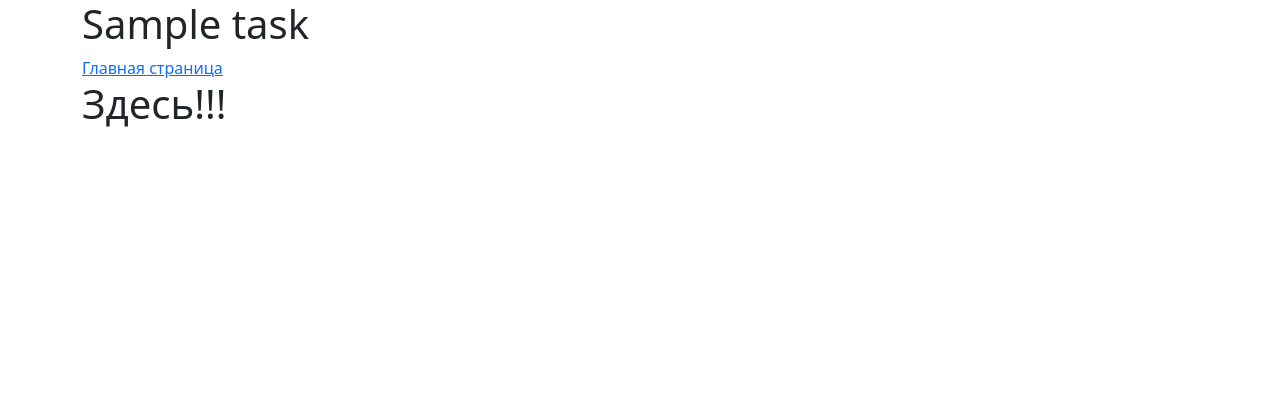
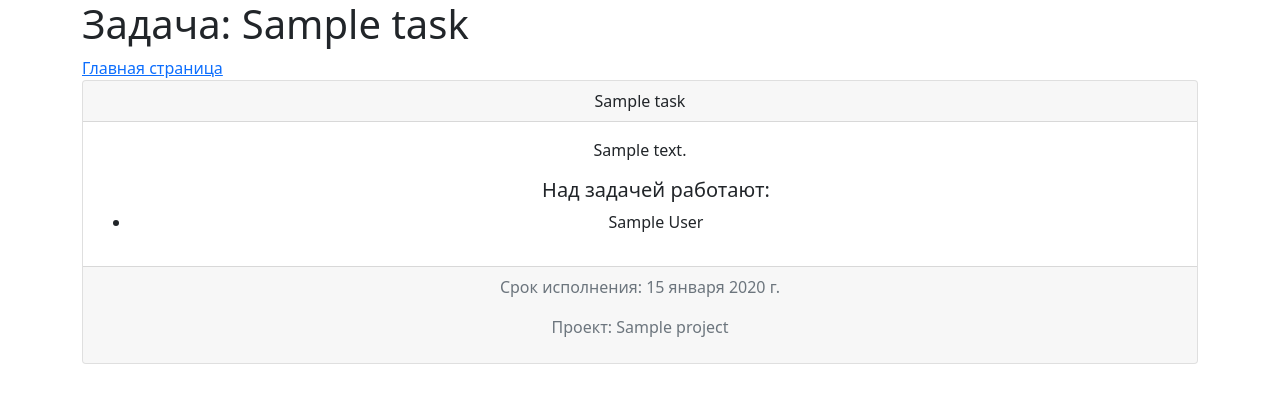
Before and after one commit to Norgius/test_administration, a Django app: page /task/1/ in a window 1280 px wide. Shown: the top 403 px of the page. Run offline with Django 4.2, Linux system fonts and the light colour scheme; tables that the repository leaves empty hold one stand-in row (values such as "Sample post"); parts of the project's set-up code (start-up, migrations or seed data) failed here and were passed over.

Commit message:
Add task_details page

```diff
--- a/src/projects/templates/task_details.html
+++ b/src/projects/templates/task_details.html
@@ -1,5 +1,31 @@
 {% extends 'base.html' %}
 
 {% block content %}
-  <h1>Здесь!!!</h1>
+<div class="card text-center">
+  <div class="card-header">
+    {{ task.name|capfirst }}
+  </div>
+  <div class="card-body">
+    <div class="inner-card-body">
+
+      <p class="card-text">{{ task.description }}</p>
+
+      <ul class="task-block">
+        {% if task.employees.all %}
+        <h5>Над задачей работают:</h5>
+        {% for employee in task.employees.all %}
+        <li>{{ employee.name }}</li>
+        {% endfor %}
+        {% else %}
+        <h5>Над задачей пока никто не работает</h5>
+        {% endif %}
+      </ul>
+
+    </div>
+  </div>
+  <div class="card-footer text-muted">
+    <p>Срок исполнения: {{ task.deadline }}</p>
+    <p>Проект: {{ task.project.name|capfirst }}</p>
+  </div>
+</div>
 {% endblock %}
--- a/src/projects/views.py
+++ b/src/projects/views.py
@@ -3,6 +3,7 @@ from django.db.models.base import Model as Model
 from django.db.models.query import QuerySet
 from django.shortcuts import render, get_object_or_404
 from django.views.generic import ListView, DetailView
+from django.http import Http404
 
 from .models import Project, Task, Employee
 
@@ -23,9 +24,11 @@ class TaskDelails(DetailView):
 
     def get_context_data(self, **kwargs: Any) -> dict[str, Any]:
         context = super().get_context_data(**kwargs)
-        context['title'] = context['task'].name
+        context['title'] = f'Задача: {context.get("task").name}'
         return context
 
     def get_object(self, queryset: QuerySet[Any] | None = ...) -> Model | None:
         obj = Task.objects.get_all_joins().filter(id=self.kwargs[self.pk_url_kwarg]).first()
-        return obj or None
+        if not obj:
+            raise Http404
+        return obj
```
Also changed, not shown: 1 other file.
